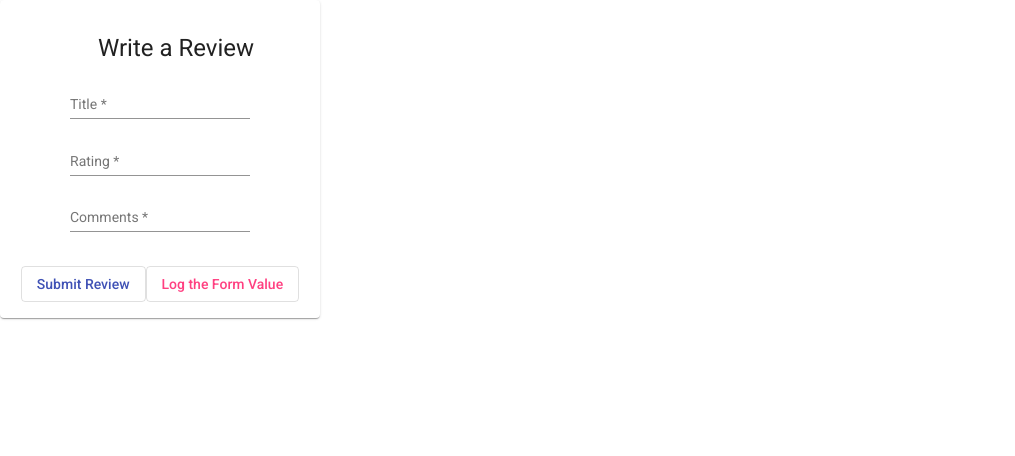
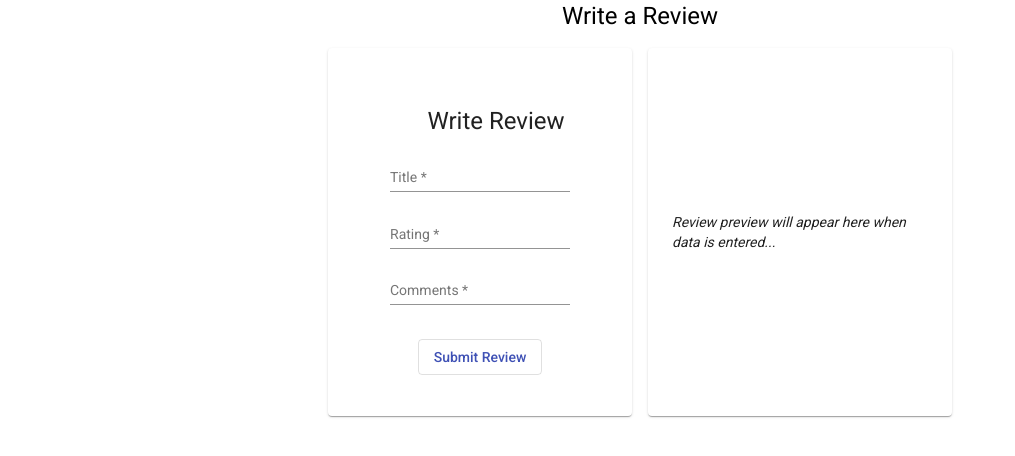
Before and after one commit to MrKevinJLoftus/learning-angular, an Angular app: page / in a window 1280 px wide. Shown: the top 456 px of the page, without its empty margins (0-1015 px from the left). Built offline with nearby package versions, Linux system fonts and the light colour scheme.

Commit message:
Styling and Refactoring

```diff
--- a/src/app/write-review/preview-review/preview-review.component.html
+++ b/src/app/write-review/preview-review/preview-review.component.html
@@ -1 +1,16 @@
-<p>preview-review works!</p>
+<mat-card *ngIf="review; else placeholder">
+  <mat-card-header>
+    <h1>{{ review?.title }}</h1>
+  </mat-card-header>
+  <mat-card-content>
+    <h2 *ngIf="review?.rating">Rating: {{ review?.rating | number }}</h2>
+    <p>{{ review?.comments }}</p>
+  </mat-card-content>
+</mat-card>
+<ng-template #placeholder>
+  <mat-card>
+    <mat-card-content>
+      <em>Review preview will appear here when data is entered...</em>
+    </mat-card-content>
+  </mat-card>
+</ng-template>
--- a/src/app/write-review/preview-review/preview-review.component.ts
+++ b/src/app/write-review/preview-review/preview-review.component.ts
@@ -1,4 +1,5 @@
-import { Component, OnInit } from '@angular/core';
+import { Component, Input, OnInit } from '@angular/core';
+import { Review } from 'src/app/review.model';
 
 @Component({
   selector: 'app-preview-review',
@@ -6,6 +7,7 @@ import { Component, OnInit } from '@angular/core';
   styleUrls: ['./preview-review.component.scss']
 })
 export class PreviewReviewComponent implements OnInit {
+  @Input() review: Review;
 
   constructor() { }
 
--- a/src/app/write-review/write-review-form/write-review-form.component.html
+++ b/src/app/write-review/write-review-form/write-review-form.component.html
@@ -1,3 +1,8 @@
+<mat-card>
+  <mat-card-header>
+    <h1>Write Review</h1>
+  </mat-card-header>
+  <mat-card-content>
     <form [formGroup]="reviewForm">
       <div>
         <mat-form-field>
@@ -8,7 +13,7 @@
       <div>
         <mat-form-field>
           <mat-label>Rating</mat-label>
-      <input matInput formControlName="rating" type="text">
+          <input matInput formControlName="rating" type="number">
         </mat-form-field>
       </div>
       <div>
@@ -18,3 +23,10 @@
         </mat-form-field>
       </div>
     </form>
+  </mat-card-content>
+  <mat-card-footer>
+    <div>
+      <button mat-stroked-button color="primary">Submit Review</button>
+    </div>
+  </mat-card-footer>
+</mat-card>
--- a/src/app/write-review/write-review-form/write-review-form.component.ts
+++ b/src/app/write-review/write-review-form/write-review-form.component.ts
@@ -21,7 +21,7 @@ export class WriteReviewFormComponent implements OnInit, OnDestroy {
   initForm() {
     this.reviewForm = this.fb.group({
       title: ['', Validators.required],
-      rating: ['', Validators.required],
+      rating: ['', [Validators.required, Validators.pattern(/\d+/)]],
       comments: ['', Validators.required]
     });
   }
--- a/src/app/write-review/write-review.component.html
+++ b/src/app/write-review/write-review.component.html
@@ -1,16 +1,7 @@
-<mat-card>
-  <mat-card-header>
-    <h1>{{ pageTitle }}</h1>
-  </mat-card-header>
-  <mat-card-content>
+<div class="center-container">
+  <h1>{{ pageTitle }}</h1>
+  <div class="review-card">
     <app-write-review-form (dataUpdate)="handleReviewFormUpdate($event)"></app-write-review-form>
-  </mat-card-content>
-  <mat-card-footer>
-    <div>
-      <button mat-stroked-button color="primary">Submit Review</button>
-    </div>
-    <div>
-      <button mat-stroked-button color="accent" (click)="onLogButtonClick()">Log the Form Value</button>
-    </div>
-  </mat-card-footer>
-</mat-card>
+    <app-preview-review [review]="reviewData"></app-preview-review>
+  </div>
+</div>
--- a/src/app/write-review/write-review.component.scss
+++ b/src/app/write-review/write-review.component.scss
@@ -1,13 +1,8 @@
-mat-card {
-  width: 20vw;
-  padding: 2rem;
+.review-card, .center-container {
   display: flex;
-  flex-direction: column;
   align-items: center;
-  justify-content: center;
 }
 
-mat-card-footer {
-  display: flex;
-  flex-direction: row;
+.center-container {
+  flex-direction: column;
 }
--- a/src/app/write-review/write-review.component.ts
+++ b/src/app/write-review/write-review.component.ts
@@ -9,7 +9,7 @@ import { Review } from '../review.model';
   styleUrls: ['./write-review.component.scss']
 })
 export class WriteReviewComponent implements OnInit {
-  review: Review;
+  reviewData: Review;
   pageTitle = 'Write a Review';
   $subscription: Subscription = new Subscription();
 
@@ -17,16 +17,11 @@ export class WriteReviewComponent implements OnInit {
 
   ngOnInit(): void { }
 
-  onLogButtonClick() {
-
-  }
-
   /**
    * Handle a dataUpdate event from the child form component.
    */
   handleReviewFormUpdate(updatedReview: Review) {
-    this.review = updatedReview;
-    console.log(this.review);
+    this.reviewData = updatedReview;
   }
 
 }
--- a/src/styles.scss
+++ b/src/styles.scss
@@ -2,3 +2,21 @@
 
 html, body { height: 100%; }
 body { margin: 0; font-family: Roboto, "Helvetica Neue", sans-serif; }
+
+.review-card {
+  mat-card {
+    width: 20vw;
+    height: 40vh;
+    padding: 1.5rem;
+    margin: 0 0.5rem;
+    display: flex;
+    flex-direction: column;
+    align-items: center;
+    justify-content: center;
+  }
+
+  mat-card-footer {
+    display: flex;
+    flex-direction: row;
+  }
+}
```
Lines whose indentation alone changed are shown as unchanged.
